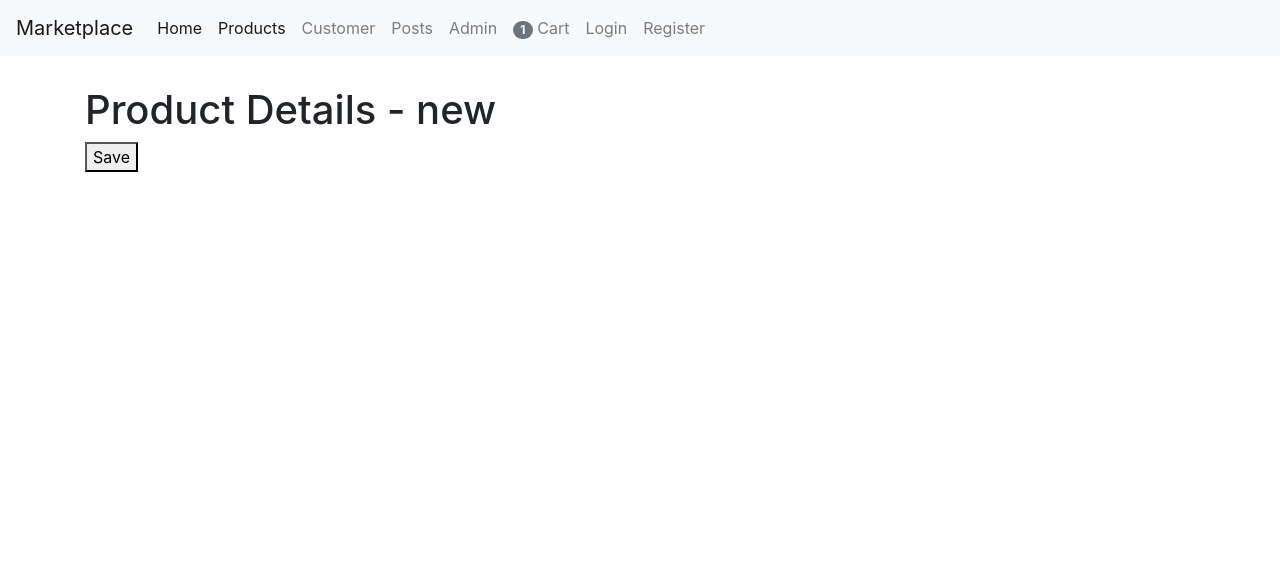
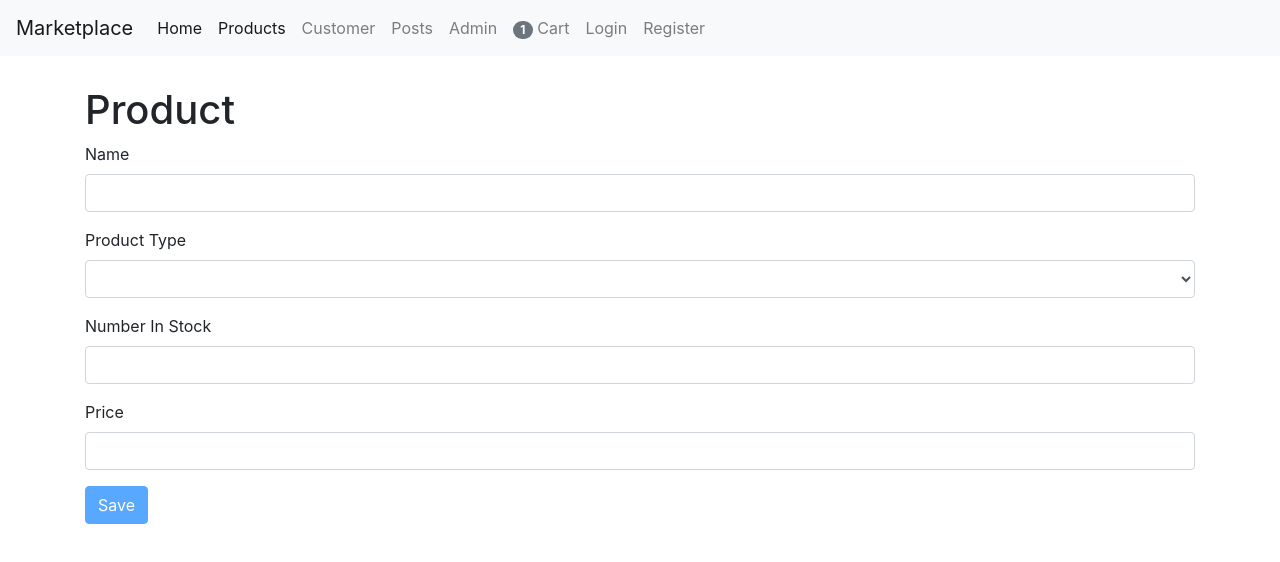
Before and after one commit to jt0398/Marketplace, a React (Create React App) app in the folder client/: page /products/new in a window 1280 px wide. Shown: the top 562 px of the page. Built offline with nearby package versions, Linux system fonts and the light colour scheme.

Commit message:
Updated Product Details page

```diff
--- a/client/src/App.js
+++ b/client/src/App.js
@@ -70,6 +70,8 @@ class App extends Component {
             <Route path="/products/:id" component={ProductDetails} />
             <Route path="/login" component={Login} />
             <Route path="/register" component={Register} />
+            <Route path="/products/:id" component={ProductDetails} />
+            <Route path="/products/new" component={ProductDetails} />
             <Route path="/products" component={Products} />
             <Route path="/customer" component={Customer} />
             <Route path="/posts/:year?/:month?" component={Posts} />
--- a/client/src/components/common/form.js
+++ b/client/src/components/common/form.js
@@ -1,6 +1,7 @@
 import { Component } from "react";
 import Joi from "joi-browser";
 import Input from "../common/input";
+import Select from "./select";
 
 class Form extends Component {
   state = {
@@ -44,7 +45,7 @@ class Form extends Component {
     const errors = { ...this.state.errors };
     const errorMessage = this.validateProperty(input);
     if (errorMessage) errors[input.name] = errorMessage;
-    else delete errors[input.name];
+    else delete errors[input.name]; //deletes property from errors obj
 
     const data = { ...this.state.data };
     data[input.name] = input.value;
@@ -72,6 +73,20 @@ class Form extends Component {
       />
     );
   };
+  renderSelect = (name, label, options) => {
+    const { data, errors } = this.state;
+
+    return (
+      <Select
+        name={name}
+        label={label}
+        options={options}
+        value={data[name]}
+        onChange={this.handleChange}
+        error={errors[name]}
+      />
+    );
+  };
 }
 
 export default Form;
--- /dev/null
+++ b/client/src/components/common/select.js
@@ -0,0 +1,33 @@
+import React from "react";
+
+const Select = ({
+  name,
+  label,
+  error,
+  options,
+  textProperty,
+  valueProperty,
+  ...rest
+}) => {
+  return (
+    <div className="form-group">
+      <label htmlFor={name}>{label}</label>
+      <select {...rest} id={name} name={name} className="form-control">
+        <option value="" />
+        {options.map((option) => (
+          <option value={option[valueProperty]} key={option[valueProperty]}>
+            {option[textProperty]}
+          </option>
+        ))}
+      </select>
+      {error && <div className="alert alert-danger">{error}</div>}
+    </div>
+  );
+};
+
+Select.defaultProps = {
+  textProperty: "name",
+  valueProperty: "_id",
+};
+
+export default Select;
--- a/client/src/pages/productDetails.js
+++ b/client/src/pages/productDetails.js
@@ -1,16 +1,69 @@
-import React, { Component } from "react";
+import React from "react";
+import Form from "./../components/common/form";
+import Joi from "joi-browser";
+import { getProductTypes } from "../services/productTypeService";
+import { getProduct, saveProduct } from "../services/productService";
 
-class ProductDetails extends Component {
-  handleSave = () => {
-    // Navigate to /products
+class ProductDetails extends Form {
+  state = {
+    data: { name: "", productTypeId: "", numberInStock: "", price: "" },
+    errors: {},
+    product: {},
+    productTypes: [],
+  };
+  schema = {
+    _id: Joi.string(),
+    name: Joi.string().required().label("Name"),
+    productTypeId: Joi.string().required().label("Product Type"),
+    numberInStock: Joi.number()
+      .integer()
+      .min(0)
+      .max(100)
+      .required()
+      .label("Number In Stock"),
+    price: Joi.number().precision(2).min(0).max(100).required().label("Prices"),
+  };
+  componentDidMount() {
+    const productTypes = getProductTypes();
+    this.setState({ productTypes });
+
+    const productId = this.props.match.params.id;
+    if (productId === "new") return;
+
+    const product = getProduct(productId);
+    if (!product) return this.props.history.replace("/not-found"); //replace instead of push method so that user can use browser back
+
+    this.setState({ data: this.mapToViewModel(product) });
+  }
+  mapToViewModel = (product) => {
+    return {
+      _id: product._id,
+      name: product.name,
+      productTypeId: product.productType._id,
+      numberInStock: product.numberInStock,
+      price: product.price,
+    };
+  };
+
+  doSubmit = () => {
+    saveProduct(this.state.data);
+
     this.props.history.push("/products"); //use .replace for login forms
   };
-
   render() {
     return (
       <div>
-        <h1>Product Details - {this.props.match.params.id} </h1>
-        <button onClick={this.handleSave}>Save</button>
+        <h1>Product</h1>
+        <form onSubmit={this.handleSubmit}></form>
+        {this.renderInput("name", "Name")}
+        {this.renderSelect(
+          "productTypeId",
+          "Product Type",
+          this.state.productTypes
+        )}
+        {this.renderInput("numberInStock", "Number In Stock")}
+        {this.renderInput("price", "Price")}
+        {this.renderButton("Save")}
       </div>
     );
   }
--- a/client/src/pages/products.js
+++ b/client/src/pages/products.js
@@ -6,6 +6,7 @@ import { paginate } from "../utils/paginate";
 import { getProducts } from "../services/productService";
 import { getProductTypes } from "../services/productTypeService";
 import _ from "lodash";
+import { Link } from "react-router-dom";
 
 class Products extends Component {
   state = {
@@ -103,6 +104,9 @@ class Products extends Component {
           />
         </div>
         <div className="col">
+          <Link className="btn btn-primary mb-3" to="/products/new">
+            New Product
+          </Link>
           <p>Showing {count} products in the database</p>
           <ProductsTable
             products={products}
--- a/client/src/services/productService.js
+++ b/client/src/services/productService.js
@@ -85,7 +85,7 @@ export function saveProduct(product) {
   productInDB.price = product.price;
 
   if (!productInDB._id) {
-    productInDB._id = Date.now();
+    productInDB._id = Date.now().toString();
     products.push(productInDB);
   }
 
--- a/client/src/services/productTypeService.js
+++ b/client/src/services/productTypeService.js
@@ -1,3 +1,5 @@
+import _ from "lodash";
+
 export const productTypes = [
   { _id: "5b21ca3eeb7f6fbccd471818", name: "Toys & Games" },
   { _id: "5b21ca3eeb7f6fbccd471814", name: "Office Supplies" },
@@ -5,5 +7,6 @@ export const productTypes = [
 ];
 
 export function getProductTypes() {
-  return productTypes.filter((pt) => pt);
+  //return productTypes.filter((pt) => pt);
+  return _.orderBy(productTypes, "name", "asc");
 }
```
